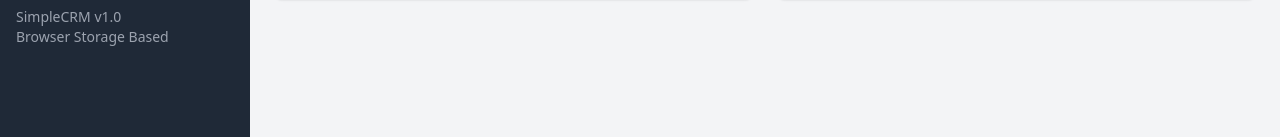
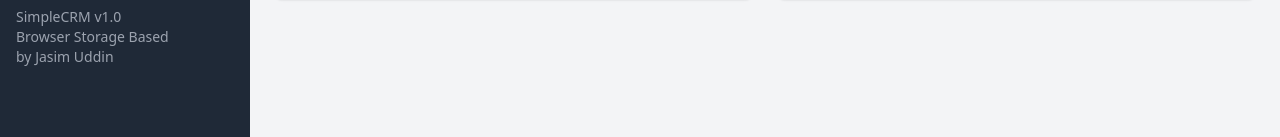
Before and after one commit to jasimuddinevan/CRM, a plain HTML site: page index.html in a window 1280 px wide. Shown: the part 393-530 px from the top of the page. Drawn offline with nearby package versions, Linux system fonts and the light colour scheme.

Commit message:
Update index.html

```diff
--- a/index.html
+++ b/index.html
@@ -87,6 +87,7 @@
                 <div class="text-sm text-gray-400">
                     <p>SimpleCRM v1.0</p>
                     <p>Browser Storage Based</p>
+                    <p>by <a href="https://www.facebook.com/jasimuddinevan">Jasim Uddin</a> </p>
                 </div>
             </div>
         </div>
```
